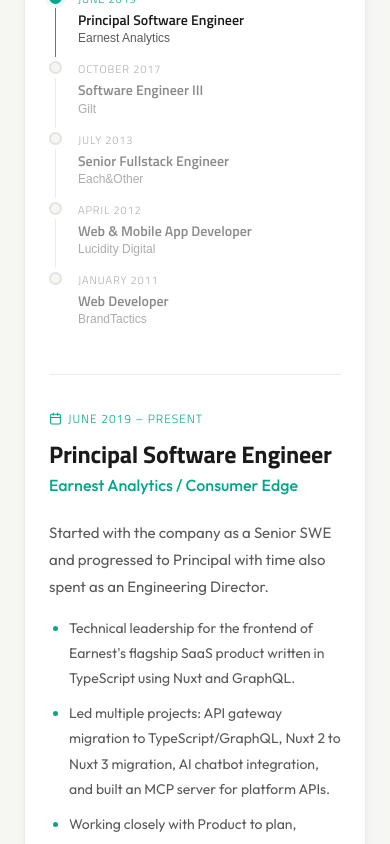
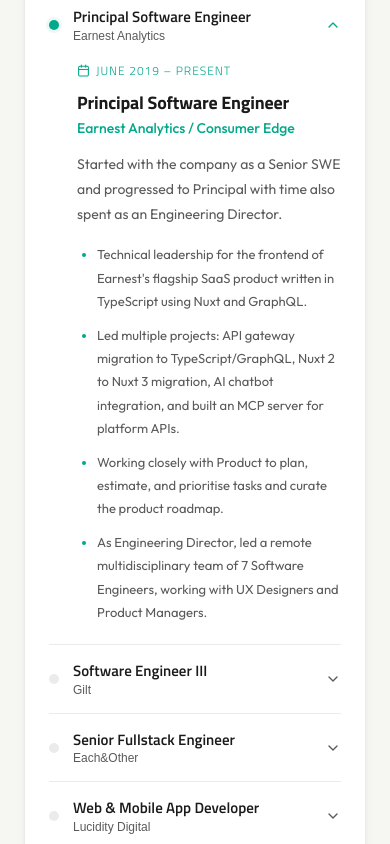
Before and after one commit to rebeccarich/portfolio-site, a React (Vite) app: page / in a window 390 px wide. Shown: the part 3860-4704 px from the top of the page. Built offline with nearby package versions, Linux system fonts and the light colour scheme.

Commit message:
feat: add accordion layout for experience on mobile, keep two-column on desktop

```diff
--- a/src/components/Experience/Experience.module.css
+++ b/src/components/Experience/Experience.module.css
@@ -15,7 +15,7 @@
   letter-spacing: 0.02em;
 }
 
-/* Two-column layout: timeline nav + detail */
+/* ========== Desktop: two-column layout ========== */
 .grid {
   display: grid;
   grid-template-columns: 280px 1fr;
@@ -23,7 +23,6 @@
   align-items: start;
 }
 
-/* Left column: vertical timeline nav */
 .nav {
   display: flex;
   flex-direction: column;
@@ -137,6 +136,7 @@
   position: relative;
 }
 
+/* ========== Shared detail styles ========== */
 .detailPeriod {
   display: inline-flex;
   align-items: center;
@@ -191,26 +191,114 @@
   color: var(--color-accent);
 }
 
-/* Mobile */
+/* ========== Mobile: accordion ========== */
+.accordion {
+  display: none;
+}
+
+.accordionItem {
+  border-bottom: 1px solid var(--color-border);
+}
+
+.accordionItem:last-child {
+  border-bottom: none;
+}
+
+.accordionHeader {
+  display: flex;
+  align-items: center;
+  gap: 0.875rem;
+  width: 100%;
+  background: none;
+  border: none;
+  cursor: pointer;
+  padding: 1rem 0;
+  text-align: left;
+}
+
+.accordionDot {
+  width: 10px;
+  height: 10px;
+  border-radius: 50%;
+  background: var(--color-border);
+  flex-shrink: 0;
+  transition:
+    background-color 0.3s ease,
+    box-shadow 0.3s ease;
+}
+
+.accordionHeader.expanded .accordionDot {
+  background: var(--color-accent);
+  box-shadow: 0 0 0 3px var(--color-accent-subtle);
+}
+
+.accordionMeta {
+  flex: 1;
+  display: flex;
+  flex-direction: column;
+}
+
+.accordionTitle {
+  font-family: var(--font-heading);
+  font-size: 0.9375rem;
+  font-weight: 600;
+  color: var(--color-text);
+  line-height: 1.3;
+}
+
+.accordionCompany {
+  font-size: 0.75rem;
+  color: var(--color-text-secondary);
+  margin-top: 0.125rem;
+}
+
+.chevron {
+  color: var(--color-text-secondary);
+  flex-shrink: 0;
+  transition: transform 0.3s ease;
+}
+
+.accordionHeader.expanded .chevron {
+  transform: rotate(180deg);
+  color: var(--color-accent);
+}
+
+.accordionBody {
+  overflow: hidden;
+}
+
+.accordionContent {
+  padding: 0 0 1.25rem 1.75rem;
+}
+
+.accordionContent .detailTitle {
+  font-size: 1.125rem;
+}
+
+.accordionContent .detailCompany {
+  font-size: 0.875rem;
+}
+
+.accordionContent .description {
+  font-size: 0.875rem;
+  margin-top: 0.75rem;
+}
+
+.accordionContent .bullets li {
+  font-size: 0.8125rem;
+}
+
+/* ========== Responsive ========== */
 @media (max-width: 768px) {
   .wrapper {
     padding: 1.5rem;
   }
 
   .grid {
-    grid-template-columns: 1fr;
-    gap: 2rem;
+    display: none;
   }
 
-  .detailArea {
-    border-left: none;
-    border-top: 1px solid var(--color-border);
-    padding-left: 0;
-    padding-top: 2rem;
-    min-height: auto;
-  }
-
-  .entryContent {
-    padding-bottom: 1rem;
+  .accordion {
+    display: block;
   }
 }
--- a/src/components/Experience/Experience.tsx
+++ b/src/components/Experience/Experience.tsx
@@ -4,15 +4,41 @@
 import { CalendarIcon } from '../Icons/Icons'
 import styles from './Experience.module.css'
 
+function JobDetail({ job }: { job: (typeof cv.experience)[number] }) {
+  return (
+    <>
+      <div className={styles.detailPeriod}>
+        <CalendarIcon size={13} />
+        {job.period}
+      </div>
+      <h3 className={styles.detailTitle}>{job.title}</h3>
+      <p className={styles.detailCompany}>{job.company}</p>
+      {job.description && <p className={styles.description}>{job.description}</p>}
+      {job.bullets.length > 0 && (
+        <ul className={styles.bullets}>
+          {job.bullets.map((bullet, j) => (
+            <li key={j}>{bullet}</li>
+          ))}
+        </ul>
+      )}
+    </>
+  )
+}
+
 export function Experience() {
   const [activeIndex, setActiveIndex] = useState(0)
+  const [expandedIndex, setExpandedIndex] = useState(0)
+
+  const toggleAccordion = (i: number) => {
+    setExpandedIndex(expandedIndex === i ? -1 : i)
+  }
 
   return (
     <section id="experience" className={styles.wrapper}>
       <h2 className={styles.heading}>Experience</h2>
 
+      {/* Desktop: two-column layout */}
       <div className={styles.grid}>
-        {/* Timeline nav — left column */}
         <div className={styles.nav}>
           {cv.experience.map((job, i) => (
             <button
@@ -33,7 +59,6 @@
           ))}
         </div>
 
-        {/* Detail — right column */}
         <div className={styles.detailArea}>
           <AnimatePresence mode="wait">
             <motion.div
@@ -44,26 +69,57 @@
               exit={{ opacity: 0, x: -20 }}
               transition={{ duration: 0.3, ease: 'easeOut' }}
             >
-              <div className={styles.detailPeriod}>
-                <CalendarIcon size={13} />
-                {cv.experience[activeIndex].period}
-              </div>
-              <h3 className={styles.detailTitle}>{cv.experience[activeIndex].title}</h3>
-              <p className={styles.detailCompany}>{cv.experience[activeIndex].company}</p>
-              {cv.experience[activeIndex].description && (
-                <p className={styles.description}>{cv.experience[activeIndex].description}</p>
-              )}
-              {cv.experience[activeIndex].bullets.length > 0 && (
-                <ul className={styles.bullets}>
-                  {cv.experience[activeIndex].bullets.map((bullet, j) => (
-                    <li key={j}>{bullet}</li>
-                  ))}
-                </ul>
-              )}
+              <JobDetail job={cv.experience[activeIndex]} />
             </motion.div>
           </AnimatePresence>
         </div>
       </div>
+
+      {/* Mobile: accordion */}
+      <div className={styles.accordion}>
+        {cv.experience.map((job, i) => (
+          <div key={i} className={styles.accordionItem}>
+            <button
+              className={`${styles.accordionHeader} ${expandedIndex === i ? styles.expanded : ''}`}
+              onClick={() => toggleAccordion(i)}
+            >
+              <div className={styles.accordionDot} />
+              <div className={styles.accordionMeta}>
+                <span className={styles.accordionTitle}>{job.title}</span>
+                <span className={styles.accordionCompany}>{job.company.split('/')[0].trim()}</span>
+              </div>
+              <svg
+                className={styles.chevron}
+                width="16"
+                height="16"
+                viewBox="0 0 24 24"
+                fill="none"
+                stroke="currentColor"
+                strokeWidth="2"
+                strokeLinecap="round"
+                strokeLinejoin="round"
+              >
+                <polyline points="6 9 12 15 18 9" />
+              </svg>
+            </button>
+            <AnimatePresence initial={false}>
+              {expandedIndex === i && (
+                <motion.div
+                  className={styles.accordionBody}
+                  initial={{ height: 0, opacity: 0 }}
+                  animate={{ height: 'auto', opacity: 1 }}
+                  exit={{ height: 0, opacity: 0 }}
+                  transition={{ duration: 0.3, ease: 'easeInOut' }}
+                >
+                  <div className={styles.accordionContent}>
+                    <JobDetail job={job} />
+                  </div>
+                </motion.div>
+              )}
+            </AnimatePresence>
+          </div>
+        ))}
+      </div>
     </section>
   )
 }
```
